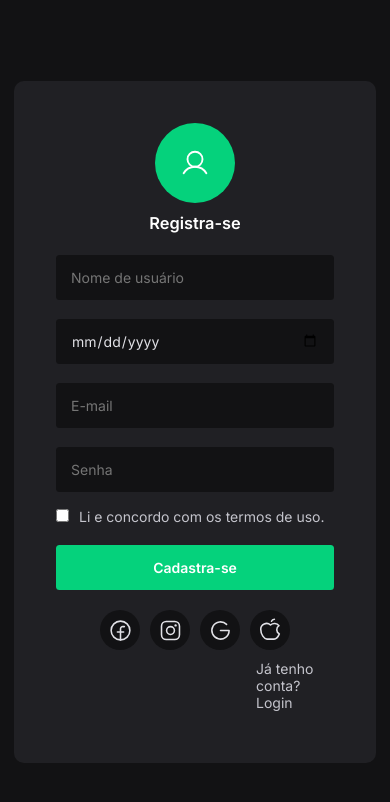
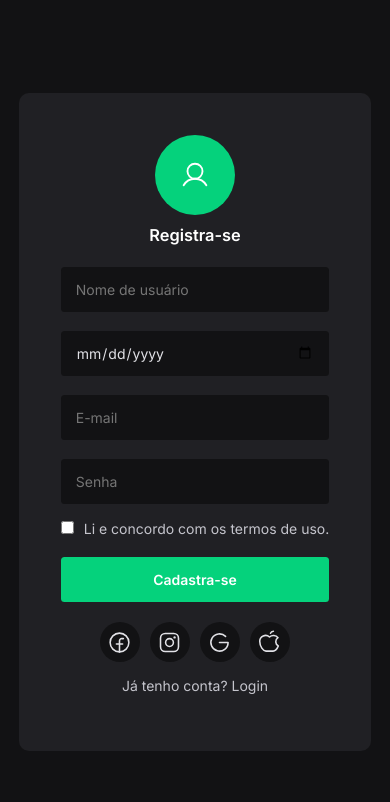
Before and after one commit to evidencia/playbet-integracao, a React (Vite) app: page /signup in a window 390 px wide. Shown: the top 802 px of the page. Built offline with nearby package versions, Linux system fonts and the light colour scheme.

Commit message:
feat: responsividade

```diff
--- a/src/components/Banner/styles.ts
+++ b/src/components/Banner/styles.ts
@@ -99,4 +99,11 @@ export const Container = styled.div`
 
   }
 
+  @media only screen and (min-width: 768px) {
+    padding: 0 2rem;
+  }
+
+  @media only screen and (min-width: 992px) {
+  }
+
 `;
--- a/src/components/BannerUser/styles.ts
+++ b/src/components/BannerUser/styles.ts
@@ -4,6 +4,7 @@ export const Container = styled.header`
   max-width: 1120px;
   height: calc(100vh - 150px);
   margin: 0 auto;
+
 
   display: flex;
   justify-content: space-between;
@@ -20,7 +21,43 @@ export const Container = styled.header`
     }
   }
 
+    //Mobile
+    @media only screen and (max-width: 600px) {
+    padding: 0 2rem;
+    flex-direction: column ;
 
+    div {
+      text-align: center;
+      h1{
+        font-size: 2rem;
+        margin-top: 80px;
+      }
+    }
 
+    img{
+      width: 300px;
+      height: 300px;
+    }
+  }
 
+        //Leptop
+    @media only screen and (min-width: 701px) {
+      padding: 0 2rem;
+
+      div {
+        h1{
+          font-size: 2.2rem;
+          display: flex;
+          flex-direction: column;
+          span{
+
+          }
+        }
+      }
+
+      img{
+        width: 340px;
+        height: 300px;
+      }
+    }
 `;
--- a/src/components/Footer/styles.ts
+++ b/src/components/Footer/styles.ts
@@ -83,8 +83,12 @@ export const Container = styled.div`
 
       img{
           display: none;
-        }
+      }
     }
   }
 
+
+  @media only screen and (min-width: 768px) {
+    padding: 0 2rem;
+  }
 `;
--- a/src/components/FototerBottom/styles.ts
+++ b/src/components/FototerBottom/styles.ts
@@ -46,4 +46,9 @@ export const Container = styled.div`
     @media only screen and (max-width: 600px) {
       padding: 0 2rem;
     }
+
+    //Leptop
+    @media only screen and (min-width: 768px) {
+      padding: 0 2rem;
+    }
 `;
--- a/src/components/Games/styles.ts
+++ b/src/components/Games/styles.ts
@@ -119,4 +119,9 @@ export const Container = styled.div`
       }
     }
    }
+
+   //Leptop
+   @media only screen and (min-width: 768px) {
+      padding: 0 2rem;
+    }
 `;
--- a/src/components/Header/styles.ts
+++ b/src/components/Header/styles.ts
@@ -96,4 +96,27 @@ export const Container = styled.header`
     }
 
   }
+
+  //Mobile
+  @media only screen and ( max-width: 700px) {
+    padding: 0 2rem;
+
+    a{
+      img{
+        width: 130px;
+        height: 130px;
+      }
+    }
+
+    header{
+      display: none;
+    }
+  }
+
+
+    //Leptop
+    @media only screen and (min-width: 701px) {
+      padding: 0 2rem;
+    }
+
 `;
--- a/src/pages/ForgotPassword/index.tsx
+++ b/src/pages/ForgotPassword/index.tsx
@@ -1,4 +1,4 @@
-import { Container, Content } from './styles';
+import { Container } from './styles';
 import { Envelope} from 'phosphor-react';
 import { Link } from 'react-router-dom';
 
@@ -6,7 +6,7 @@ import { Link } from 'react-router-dom';
 export function ForgotPassword() {
   return (
     <Container>
-      <Content>
+      <section>
         <span className="avatar">
           <Envelope />
         </span>
@@ -19,7 +19,6 @@ export function ForgotPassword() {
           </div>
 
           <div className="link">
-            <Link to="#"></Link>
             <Link to="/signin">Já tenho conta? Login!</Link>
           </div>
 
@@ -27,7 +26,7 @@ export function ForgotPassword() {
             <button>Reset password</button>
           </div>
         </form>
-      </Content>
+      </section>
     </Container>
   );
 }
--- a/src/pages/ForgotPassword/styles.ts
+++ b/src/pages/ForgotPassword/styles.ts
@@ -9,9 +9,7 @@ export const Container = styled.main`
   background: var(--background);
   padding: 1rem;
 
-`;
-
-export const Content = styled.div`
+  section{
     position: relative;
     background: rgb(32, 32, 36);
     border-radius: 10px;
@@ -79,7 +77,8 @@ export const Content = styled.div`
 
       .link {
         display: flex;
-      justify-content: space-between;
+        justify-content: end;
+        margin-left: 130px;
 
 
         a{
@@ -133,5 +132,25 @@ export const Content = styled.div`
 
         }
       }
+    }
+  }
+
+  //Mobile
+  @media only screen and (max-width: 600px) {
+    section{
+      form {
+        .link{
+          justify-content: end;
+          margin-left: 0px;
+
+          a{
+            & + a {
+              margin-left: 0px;
+            }
+          }
+        }
+      }
+    }
+  }
 
 `;
--- a/src/pages/SignIn/index.tsx
+++ b/src/pages/SignIn/index.tsx
@@ -1,4 +1,4 @@
-import { Container, Content } from './styles';
+import { Container } from './styles';
 import { User } from 'phosphor-react';
 import { Link, useNavigate } from 'react-router-dom';
 import requests, { setTokenHeaders } from '../../services/requests';
@@ -35,7 +35,7 @@ export function SignIn() {
 
   return (
     <Container>
-      <Content>
+      <section>
         <span className='avatar'>
           <User />
         </span>
@@ -72,7 +72,7 @@ export function SignIn() {
             <button type='submit'>Acessar</button>
           </div>
         </form>
-      </Content>
+      </section>
     </Container>
   );
 }
--- a/src/pages/SignIn/styles.ts
+++ b/src/pages/SignIn/styles.ts
@@ -9,13 +9,11 @@ export const Container = styled.main`
   background: var(--background);
   padding: 1rem;
 
-`;
-
-export const Content = styled.div`
+  section{
     position: relative;
     background: rgb(32, 32, 36);
     border-radius: 10px;
-  padding: 3rem;
+    padding: 2rem;
 
     display: flex;
     flex-direction: column;
@@ -91,7 +89,6 @@ export const Content = styled.div`
           &:hover{
             filter: brightness(0.9);
             text-decoration: underline #05d27c;
-
           }
 
           & + a {
@@ -128,8 +125,27 @@ export const Content = styled.div`
             color: var(--text-title);
             border: 1px solid red;
           }
-
+        }
+      }
     }
   }
 
+  //Mobile
+  @media only screen and (max-width: 600px) {
+
+    section{
+      form {
+        .link{
+          flex-direction: column !important;
+          gap: 12px;
+
+          a{
+            & + a {
+              margin-left: 0px;
+            }
+          }
+        }
+      }
+    }
+  }
 `;
--- a/src/pages/SignUp/index.tsx
+++ b/src/pages/SignUp/index.tsx
@@ -1,5 +1,5 @@
 import { Link, useNavigate } from 'react-router-dom';
-import { Container, Content } from './styles';
+import { Container } from './styles';
 import {
   AppleLogo,
   FacebookLogo,
@@ -52,7 +52,7 @@ export function SignUp() {
 
   return (
     <Container>
-      <Content>
+      <section>
         <span className='avatar'>
           <User />
         </span>
@@ -137,11 +137,10 @@ export function SignUp() {
           </ul>
 
           <div className='link'>
-            <Link to='#'></Link>
             <Link to='/signin'>Já tenho conta? Login</Link>
           </div>
         </form>
-      </Content>
+      </section>
     </Container>
   );
 }
--- a/src/pages/SignUp/styles.ts
+++ b/src/pages/SignUp/styles.ts
@@ -9,9 +9,7 @@ export const Container = styled.main`
   background: var(--background);
   padding: 1rem;
 
-`;
-
-export const Content = styled.div`
+  section{
     position: relative;
     background: rgb(32, 32, 36);
     border-radius: 10px;
@@ -87,8 +85,8 @@ export const Content = styled.div`
 
       .link {
         display: flex;
-      justify-content: space-between;
-      margin: 10px 0px;
+        justify-content: center;
+        margin: 15px 0px;
 
 
         a{
@@ -171,14 +169,28 @@ export const Content = styled.div`
             display: flex;
             align-items: center;
             justify-content: center;
-
             color: var(--text-title);
-
-
+          }
+        }
       }
     }
   }
 
+  //Mobile
+  @media only screen and (max-width: 600px) {
+    section{
+      form {
+        .link{
+          justify-content: center;
+          gap: 12px;
+
+          a{
+            & + a {
+              margin-left: 0px;
             }
-
+          }
+        }
+      }
+    }
+  }
 `;
```
Lines whose indentation alone changed are shown as unchanged.
